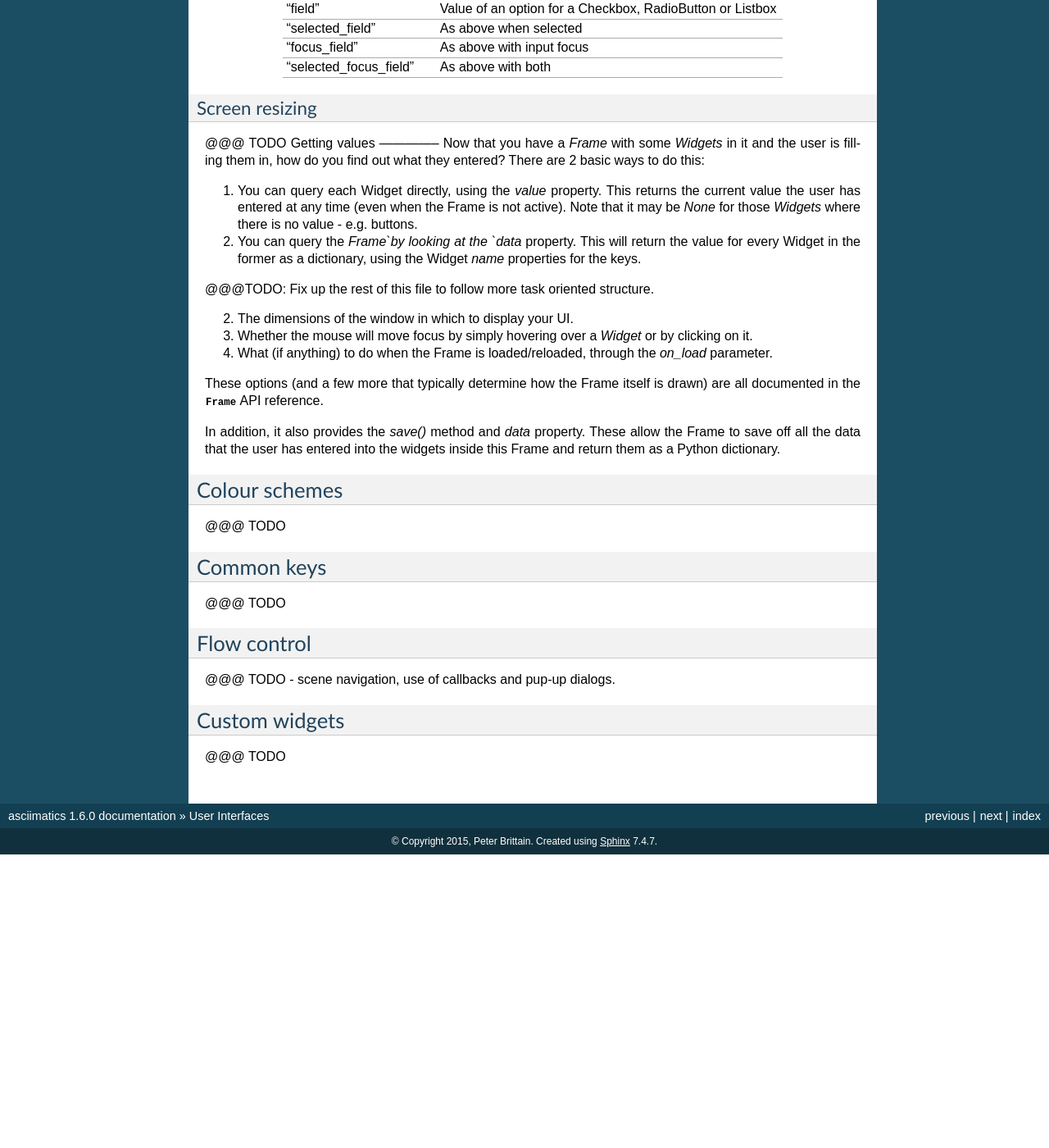
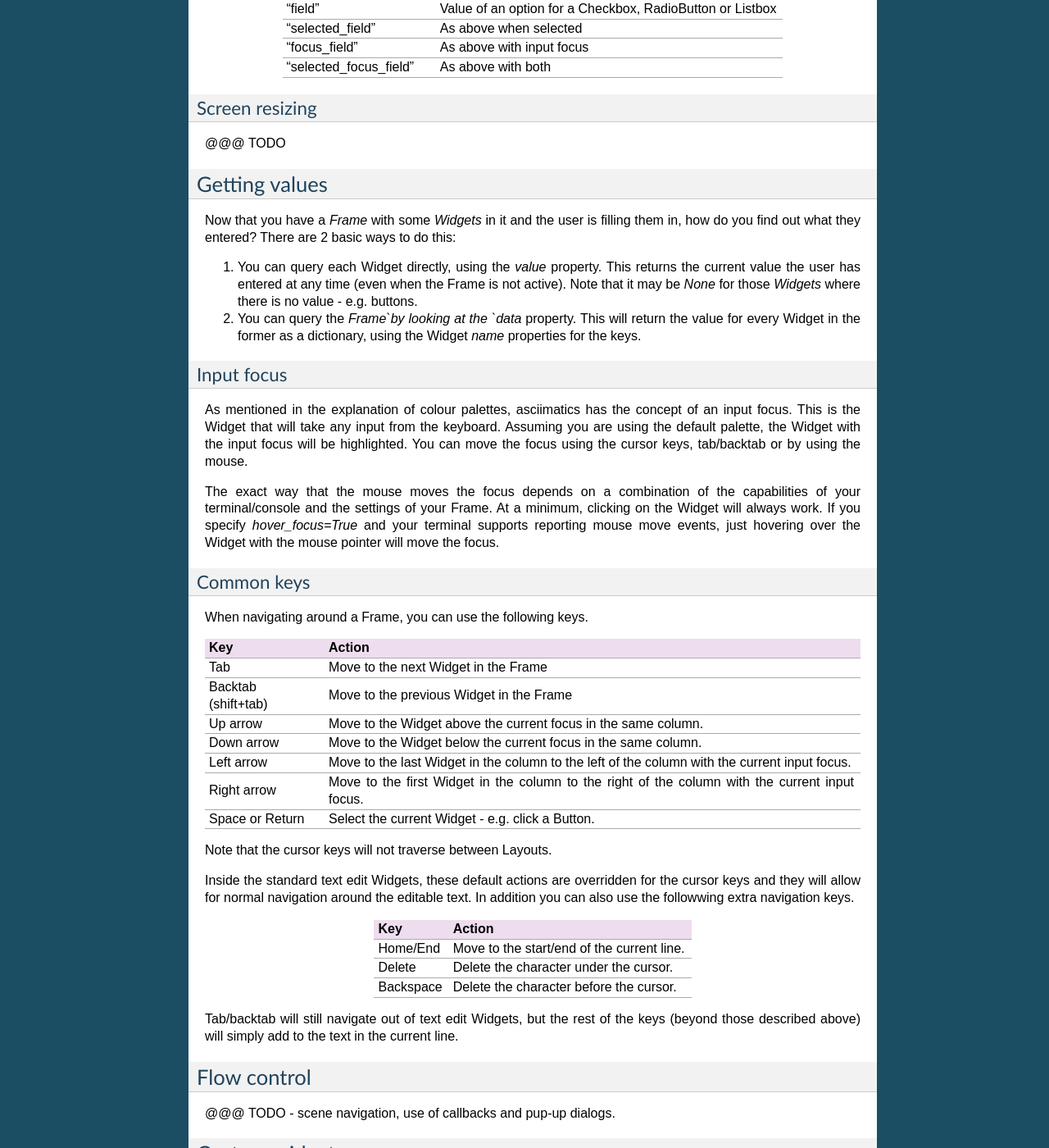
Before and after one commit to peterbrittain/asciimatics, a Sphinx documentation site: the page built from doc/source/widgets.rst, in a window 1280 px wide and 1400 px high, scrolled down 6283 px. Shown: the whole window at 82% size. Built offline with Sphinx 7.4.7, drawn with Linux system fonts in a browser that asks for light colours; before the commit the page ends 7325 px from its top, so only the background shows below that; some of the changed text lies outside the part shown.

Commit message:
More widget docs

```diff
--- a/doc/source/widgets.rst
+++ b/doc/source/widgets.rst
@@ -357,8 +357,8 @@ standard screen.  If so, simply keep adding your Widgets to your Layout
 and asciimatics will automatically clip the content to the space available
 and scroll the content as required.
 
-If you do this it is recommended that you set `has_border=True`on the Frame
-so that the user can use the scroll bar provided to move around the former.
+If you do this, it is recommended that you set `has_border=True`on the Frame
+so that the user can use the scroll bar provided to move around the form.
 
 Colour schemes
 ~~~~~~~~~~~~~~
@@ -397,6 +397,7 @@ Key                       Usage
 Screen resizing
 ~~~~~~~~~~~~~~~
 @@@ TODO
+
 Getting values
 --------------
 Now that you have a `Frame` with some `Widgets` in it and the user is filling
@@ -411,32 +412,57 @@ this:
    the value for every Widget in the former as a dictionary, using the Widget
    `name` properties for the keys.
 
-@@@TODO: Fix up the rest of this file to follow more task oriented structure.
+Input focus
+~~~~~~~~~~~
+As mentioned in the explanation of colour palettes, asciimatics has the concept
+of an input focus.  This is the Widget that will take any input from the
+keyboard.  Assuming you are using the default palette, the Widget with the
+input focus will be highlighted.  You can move the focus using the cursor keys,
+tab/backtab or by using the mouse.
 
-
-2. The dimensions of the window in which to display your UI.
-3. Whether the mouse will move focus by simply hovering over a `Widget` or by
-   clicking on it.
-4. What (if anything) to do when the Frame is loaded/reloaded, through the
-   `on_load` parameter.
-
-These options (and a few more that typically determine how the Frame itself is
-drawn) are all documented in the :py:obj:`.Frame` API reference.
-
-In addition, it also provides the `save()` method and `data` property.  These
-allow the Frame to save off all the data that the user has entered into the
-widgets inside this Frame and return them as a Python dictionary.
-
-
-Colour schemes
---------------
-@@@ TODO
-
+The exact way that the mouse moves the focus depends on a combination of the
+capabilities of your terminal/console and the settings of your Frame.  At a
+minimum, clicking on the Widget will always work.  If you specify
+`hover_focus=True` and your terminal supports reporting mouse move events, just
+hovering over the Widget with the mouse pointer will move the focus.
 
 Common keys
------------
-@@@ TODO
+~~~~~~~~~~~
+When navigating around a Frame, you can use the following keys.
 
+===================  ==========================================================
+Key                  Action
+===================  ==========================================================
+Tab                  Move to the next Widget in the Frame
+Backtab (shift+tab)  Move to the previous Widget in the Frame
+Up arrow             Move to the Widget above the current focus in the same
+                     column.
+Down arrow           Move to the Widget below the current focus in the same
+                     column.
+Left arrow           Move to the last Widget in the column to the left of
+                     the column with the current input focus.
+Right arrow          Move to the first Widget in the column to the right of
+                     the column with the current input focus.
+Space or Return      Select the current Widget - e.g. click a Button.
+===================  ==========================================================
+
+Note that the cursor keys will not traverse between Layouts.
+
+Inside the standard text edit Widgets, these default actions are overridden for
+the cursor keys and they will allow for normal navigation around the editable
+text.  In addition you can also use the followwing extra navigation keys.
+
+===================  ==========================================================
+Key                  Action
+===================  ==========================================================
+Home/End             Move to the start/end of the current line.
+Delete               Delete the character under the cursor.
+Backspace            Delete the character before the cursor.
+===================  ==========================================================
+
+Tab/backtab will still navigate out of text edit Widgets, but the rest of the
+keys (beyond those described above) will simply add to the text in the current
+line.
 
 Flow control
 ------------
```
